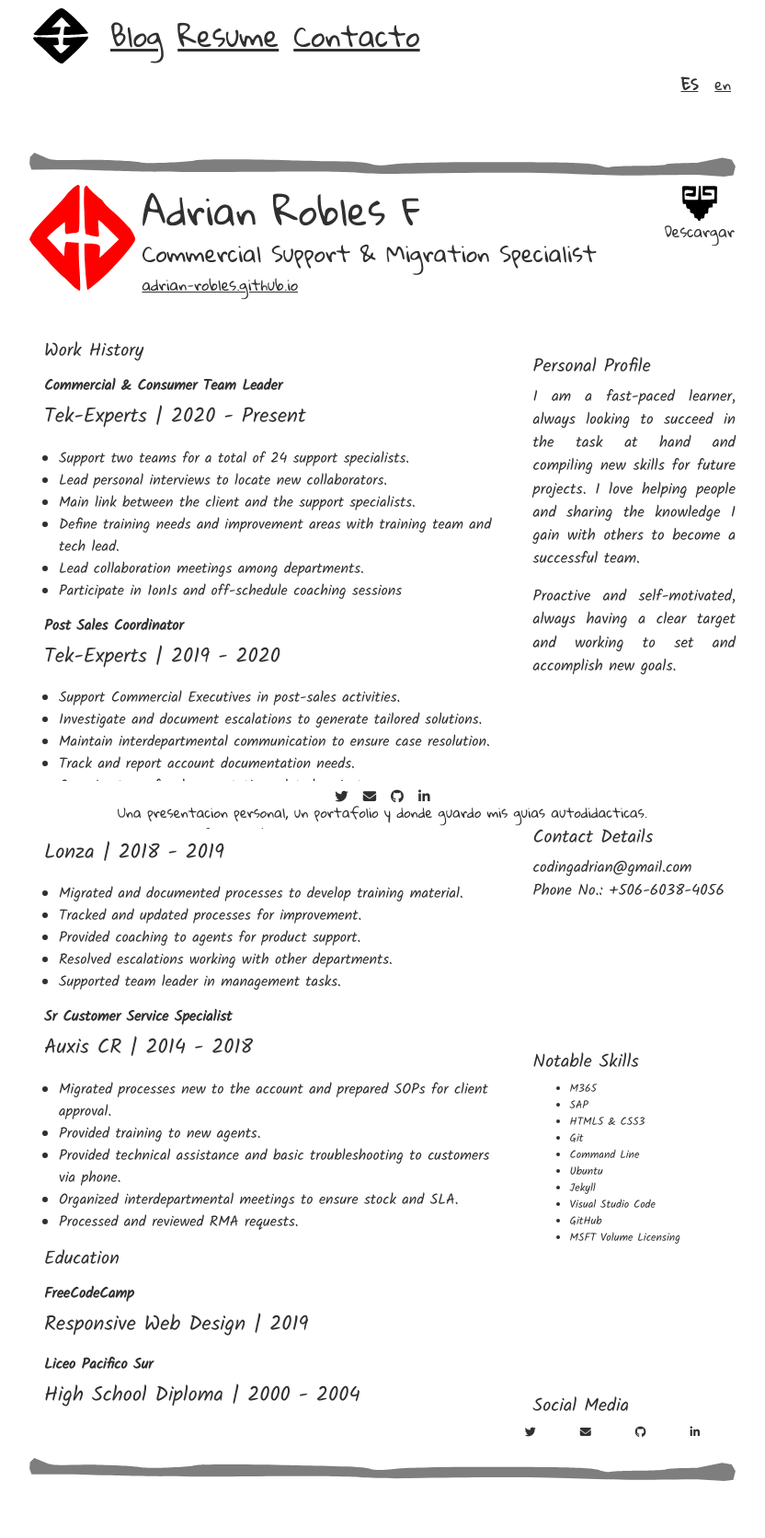
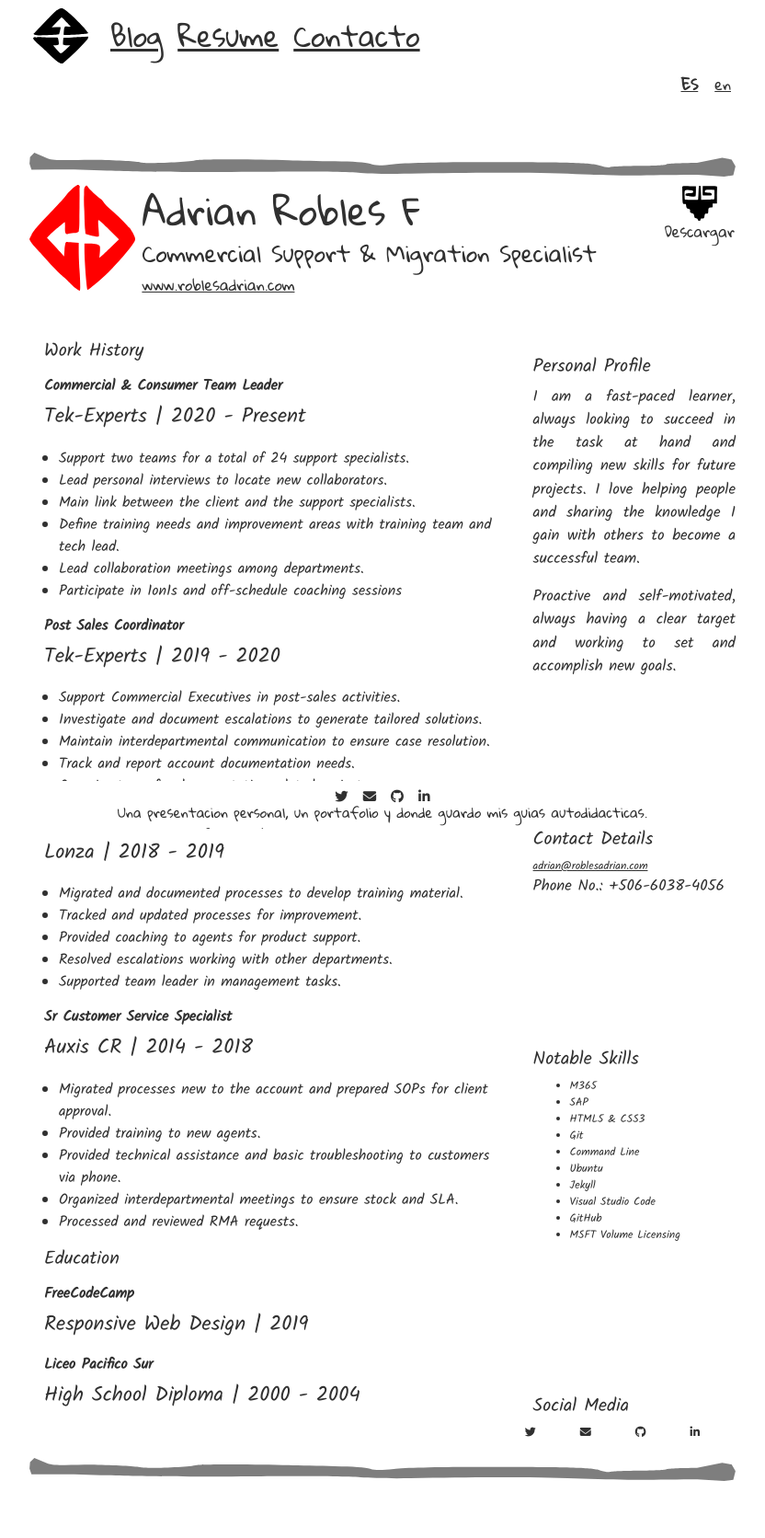
Before and after one commit to adrian-robles/adrian-robles.github.io, a Jekyll site: the page built from es_CR/pages/resume.html, in a window 1280 px wide. Shown: the whole page at 92% size, without its empty margins (224-1056 px from the left). Built offline with Jekyll 4.4.1, drawn with Linux system fonts in a browser that asks for light colours; nearby versions of some CDN libraries.

Commit message:
Update email address in es html

```diff
--- a/es_CR/pages/resume.html
+++ b/es_CR/pages/resume.html
@@ -9,16 +9,18 @@ ref: resume
 
 <div id="res-header">
   <div id="res-img">
-    <img  id="res-logo" class="img-fluid mx-auto d-block" src="/assets/images/adrianLogos/lfrh.svg" alt="Logo">
+    <img id="res-logo" class="img-fluid mx-auto d-block" src="/assets/images/adrianLogos/lfrh.svg" alt="Logo">
   </div>
   <div class="d-inline-block">
     <h1>Adrian Robles F</h1>
-  <h4>Commercial Support & Migration Specialist</h4>
-  <a id="home" href="https://adrian-robles.github.io/" target="_blank">adrian-robles.github.io</a>
+    <h4>Commercial Support & Migration Specialist</h4>
+    <a id="home" href="https://www.roblesadrian.com" target="_blank">www.roblesadrian.com</a>
 
   </div>
 
-  <button id="down-btn" class="btn float-right"><a id="resume" href="../assets/files/resume_adrian_robles.pdf" target="_blank"><img class="img-fluid d-block mx-auto down-icon" src="/assets/images/adrianLogos/dfb.svg" alt="Download Icon">Descargar</a></button>
+  <button id="down-btn" class="btn float-right"><a id="resume" href="../assets/files/resume_adrian_robles.pdf"
+      target="_blank"><img class="img-fluid d-block mx-auto down-icon" src="/assets/images/adrianLogos/dfb.svg"
+        alt="Download Icon">Descargar</a></button>
 
   <!-- <i class="fa fa-download"></i> -->
 </div>
@@ -28,7 +30,8 @@ ref: resume
     <h5 class="mb-3">Work History</h5>
 
     <h6>Commercial & Consumer Team Leader</h6>
-    <p>Tek-Experts | 2020 - Present<p>
+    <p>Tek-Experts | 2020 - Present
+    <p>
     <ul>
       <li>Support two teams for a total of 24 support specialists.</li>
       <li>Lead personal interviews to locate new collaborators.</li>
@@ -94,7 +97,7 @@ ref: resume
     <div>
       <h5>Contact Details</h5>
       <!--<p class="m-0">San Pedro, San Jose, Costa Rica</p>-->
-      <p class="m-0">codingadrian@gmail.com</p>
+      <a href="mailto:adrian@roblesadrian.com" target="_blank" class="m-0">adrian@roblesadrian.com</a>
       <p>Phone No.: +506-6038-4056</p>
     </div>
 
```
